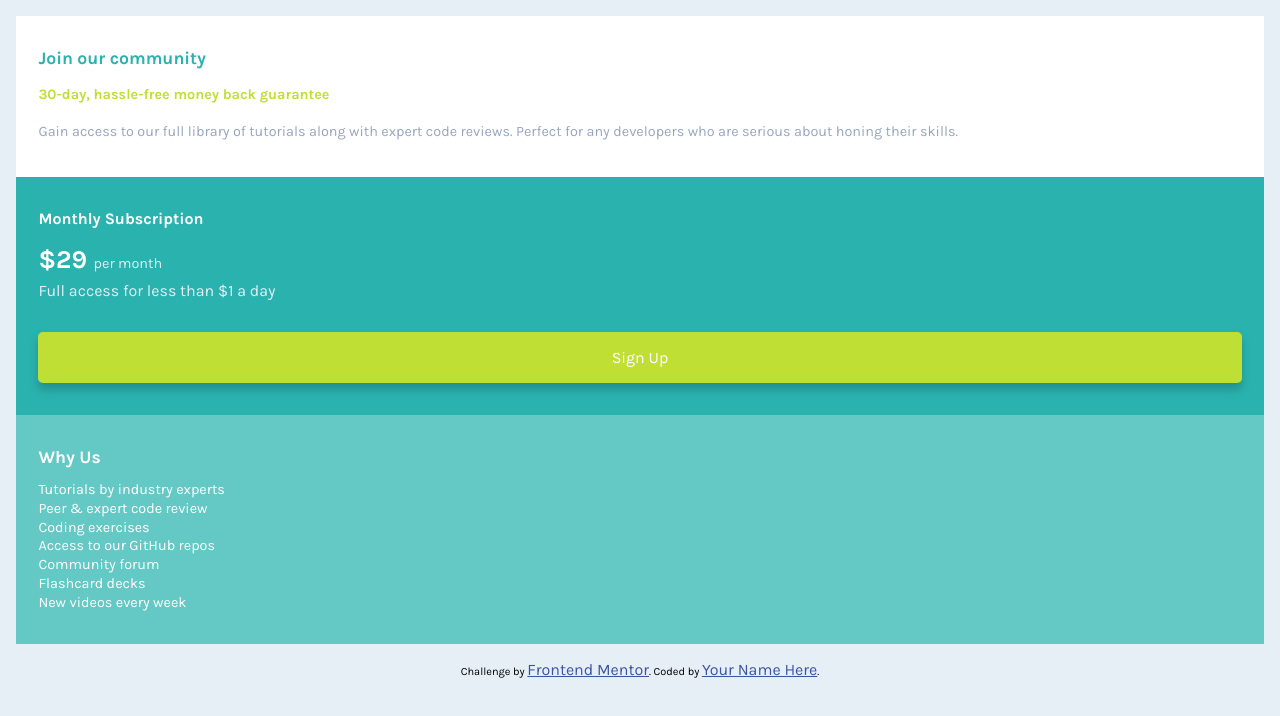
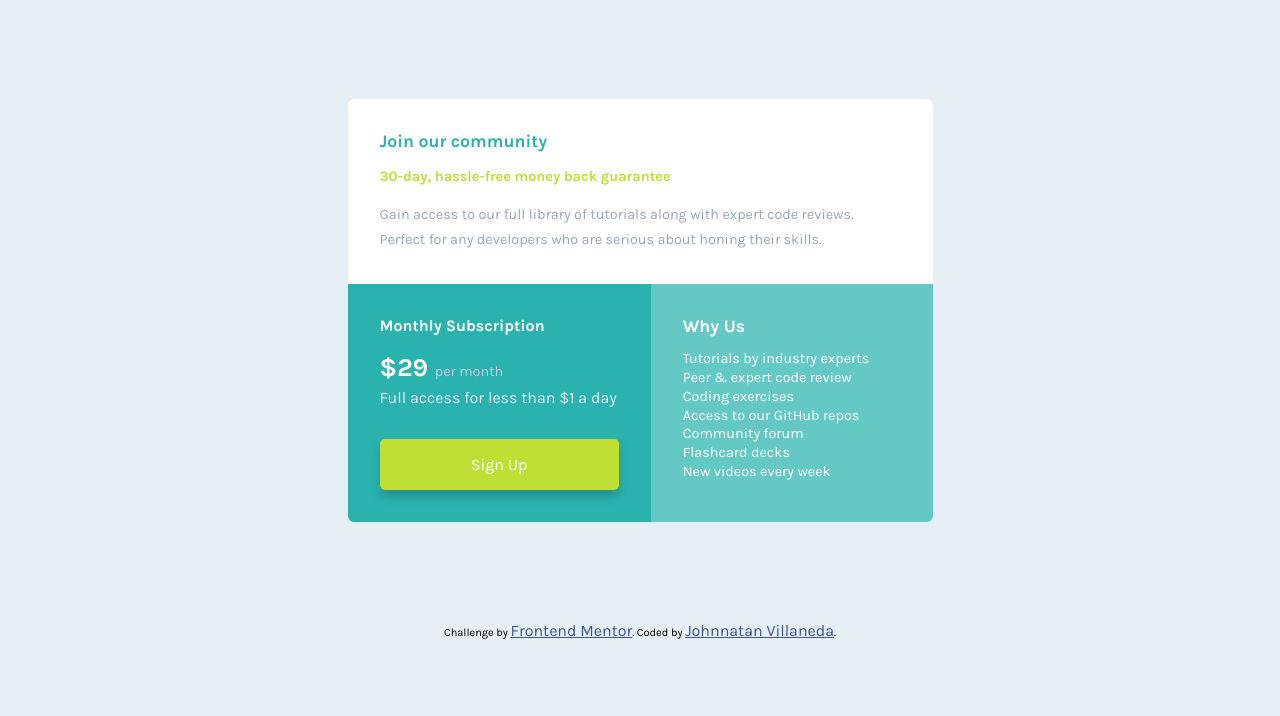
Before and after one commit to JohnnatanV/single-price-grid, a plain HTML site: page index.html in a window 1280 px wide. Drawn offline with Linux system fonts and the light colour scheme.

Commit message:
Finished challenge whit mobile first workflow, pending update the readme file

```diff
--- a/index.html
+++ b/index.html
@@ -25,7 +25,7 @@
   </head>
   <body>
     <div class="container">
-      <header class="tittle padd">
+      <header class="tittle box">
         <h1 class="tittle__main">Join our community</h1>
         <h2 class="tittle__sub">30-day, hassle-free money back guarantee</h2>
         <p class="tittle__info">
@@ -34,7 +34,7 @@
           skills.
         </p>
       </header>
-      <section class="subscription padd">
+      <section class="subscription box">
         <h2 class="subscription__tittle">Monthly Subscription</h2>
         <p class="subscription__cost">
           &dollar;29
@@ -45,7 +45,7 @@
         </p>
         <button class="subscription__btn">Sign Up</button>
       </section>
-      <aside class="about-us padd">
+      <aside class="about-us box">
         <h2 class="about-us__tittle">Why Us</h2>
         <p class="about-us__text">Tutorials by industry experts</p>
         <p class="about-us__text">Peer &amp; expert code review</p>
@@ -61,7 +61,10 @@
         Challenge by
         <a href="https://www.frontendmentor.io?ref=challenge" target="_blank"
           >Frontend Mentor</a
-        >. Coded by <a href="#">Your Name Here</a>.
+        >. Coded by
+        <a href="https://github.com/JohnnatanV/single-price-grid"
+          >Johnnatan Villaneda</a
+        >.
       </p>
     </footer>
   </body>
--- a/style.css
+++ b/style.css
@@ -20,19 +20,21 @@
 
 body {
   background: var(--light-gray);
+  height: 100vh;
+  display: flex;
+  flex-direction: column;
 }
 
 .container {
   display: grid;
   grid-template-columns: auto;
   grid-template-rows: repeat(3, auto);
-  margin: 1rem;
+  margin: 3rem auto;
   color: #fff;
+  max-width: 340px;
 }
 
-.tittle,
-.subscription,
-.about-us {
+.box {
   padding: 2rem 1.4rem;
 }
 
@@ -40,6 +42,7 @@ body {
 
 .tittle {
   background: #fff;
+  border-radius: 0.4rem 0.4rem 0 0;
 }
 
 .tittle__main {
@@ -81,7 +84,7 @@ body {
 }
 
 .subscription__cost-text {
-  color: var(--light-gray);
+  color: hsl(217, 34%, 82%);
   font-size: 0.9rem;
   font-weight: 400;
 }
@@ -99,12 +102,19 @@ body {
   border: none;
   border-radius: 0.3rem;
   box-shadow: 0 0.4rem 0.5rem hsl(179, 62%, 35%);
+  transition: all 0.5s;
+}
+
+.subscription__btn:hover {
+  background: var(--light-gray);
+  color: var(--cyan);
 }
 
 /* ASIDE */
 
 .about-us {
   background: hsl(178, 48%, 59%);
+  border-radius: 0 0 0.4rem 0.4rem;
 }
 
 .about-us__tittle {
@@ -124,6 +134,43 @@ body {
 }
 .attribution a {
   color: hsl(228, 45%, 44%);
+}
+
+@media screen and (min-width: 750px) {
+  .box {
+    padding: 2rem 2rem;
+  }
+
+  body {
+    height: 80vh;
+    align-items: center;
+    justify-content: center;
+  }
+
+  .container {
+    max-width: 585px;
+    margin: auto;
+    grid-template-columns: repeat(2, auto);
+    grid-template-rows: repeat(2, auto);
+  }
+
+  .tittle {
+    grid-column: 1 / 3;
+  }
+
+  .subscription {
+    border-radius: 0 0 0 0.4rem;
+  }
+
+  .about-us {
+    border-radius: 0 0 0.4rem 0;
+  }
+}
+
+@media screen and (min-width: 1024) {
+  .container {
+    max-width: 900px;
+  }
 }
 
 /*
```
